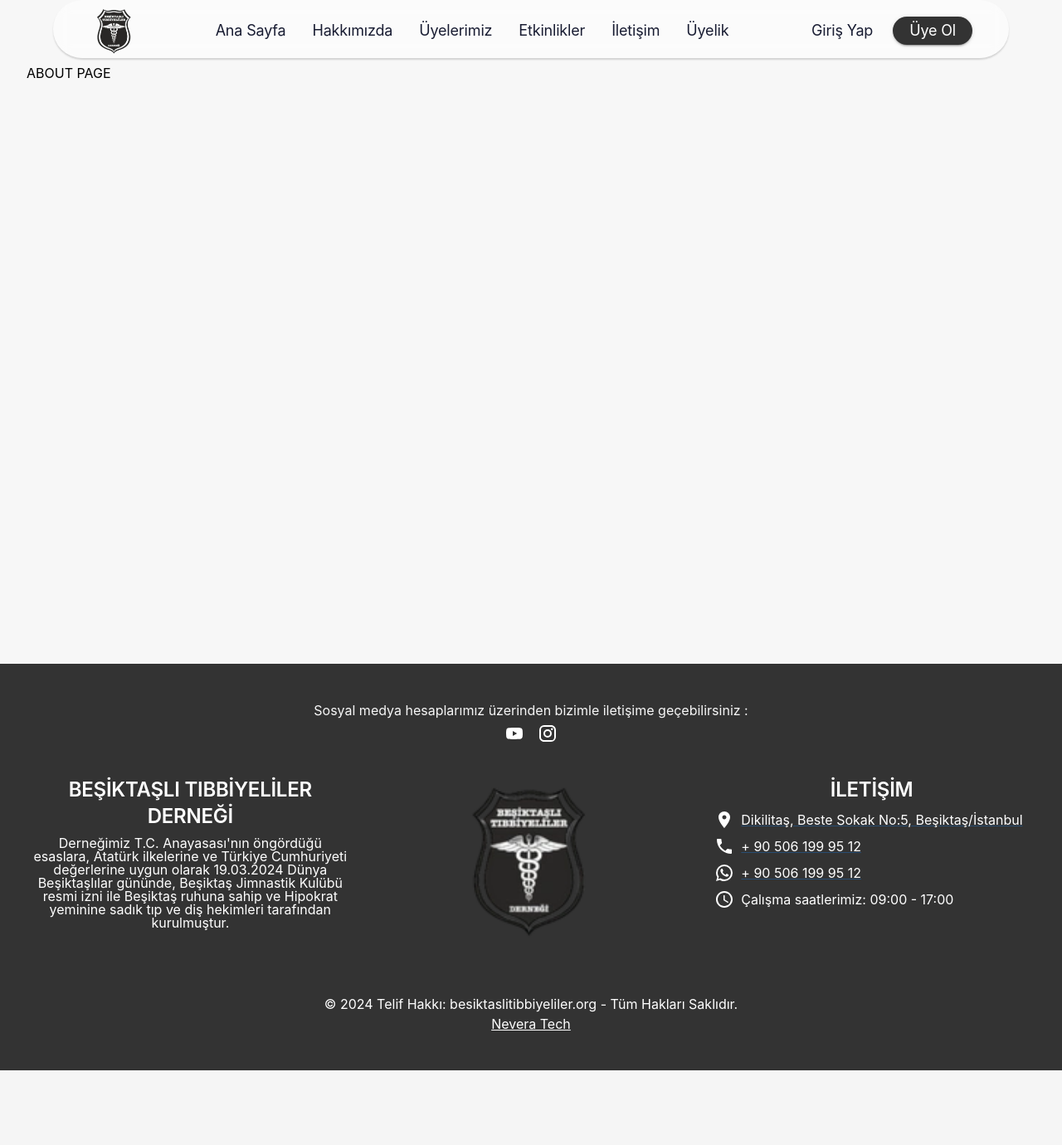
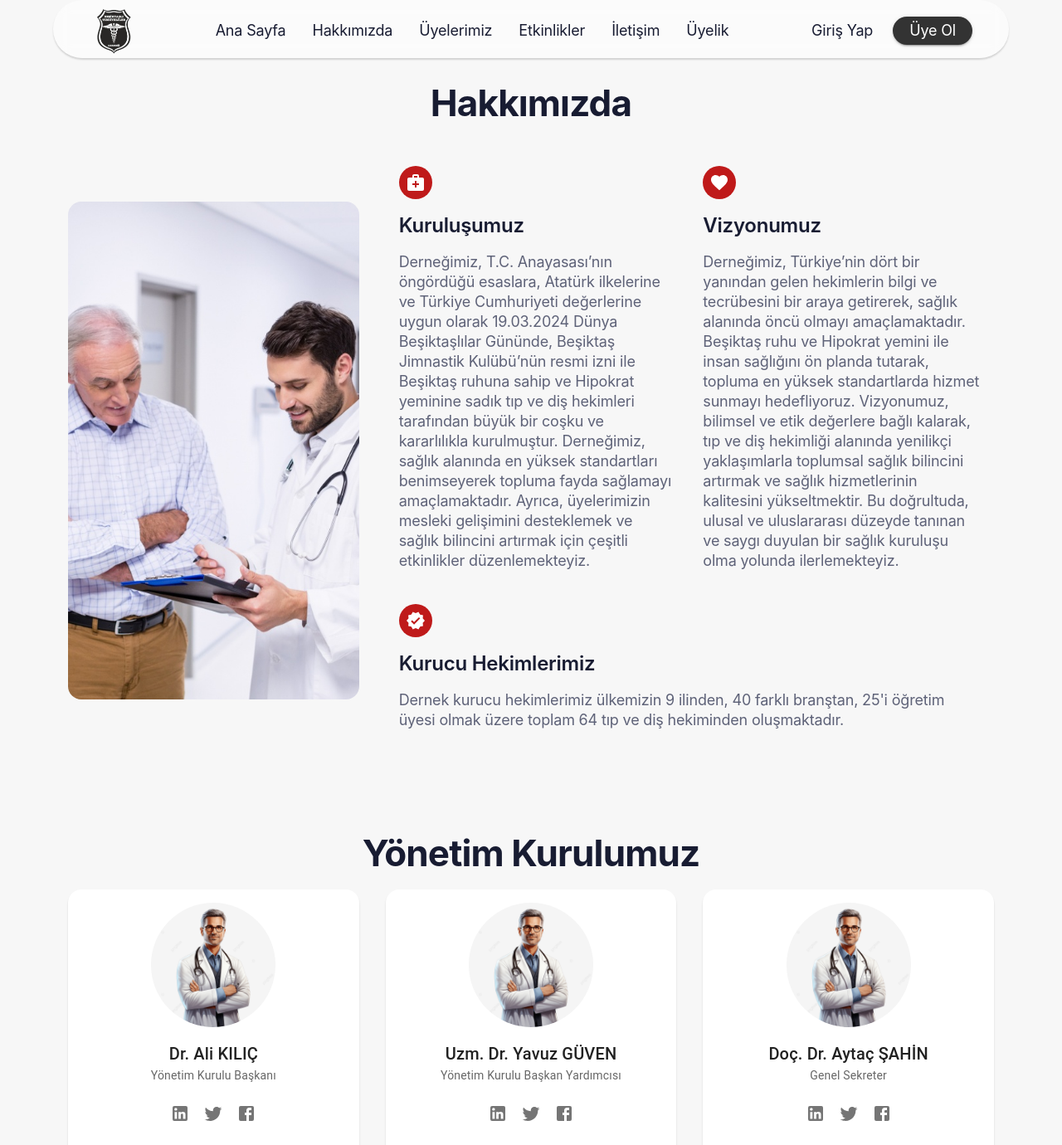
Before and after one commit to berkantkarakayis/besiktasli-doktorlar-dernegi-ui, a React (Create React App) app: page /about in a window 1280 px wide. Shown: the top 1380 px of the page at 83% size. Before the commit the page ends 1290 px from the top, so only its background shows below. Built offline with nearby package versions, Linux system fonts and the light colour scheme.

Commit message:
Update styles and dependencies, and add board of directors data in Data.tsx

```diff
--- a/src/assets/sass/base/_base.scss
+++ b/src/assets/sass/base/_base.scss
@@ -6,8 +6,8 @@
   margin-left: auto;
   overflow-x: hidden;
   overflow-y: hidden;
-  height: 100vh;
-  padding: 0 32px;
+  height: 100%;
+  padding: 0 32px 100px 32px;
 }
 
 input[type="date"]::-webkit-inner-spin-button,
--- a/src/assets/sass/main.scss
+++ b/src/assets/sass/main.scss
@@ -10,6 +10,7 @@
   --black-color: #000000;
   --black-primary: #333;
   --gray-color: #7e8299;
+  --gray-primary: #5e6278;
   --bg-color: #f7f7f7;
 }
 // Base styles
--- a/src/data/Data.tsx
+++ b/src/data/Data.tsx
@@ -1,6 +1,7 @@
 import Event1 from "../assets/images/event1.webp";
 import Event2 from "../assets/images/event2.webp";
 import Event3 from "../assets/images/event3.webp";
+import Doctor3 from "../assets/images/doctor3.png";
 
 export const events = [
   {
@@ -354,3 +355,41 @@
     img: "/path/to/image25.jpg",
   },
 ];
+
+export const boardOfDirectors = [
+  {
+    name: "Dr. Ali KILIÇ",
+    position: "Yönetim Kurulu Başkanı",
+    image: Doctor3,
+  },
+  {
+    name: "Uzm. Dr. Yavuz GÜVEN",
+    position: "Yönetim Kurulu Başkan Yardımcısı",
+    image: Doctor3,
+  },
+  {
+    name: "Doç. Dr. Aytaç ŞAHİN",
+    position: "Genel Sekreter",
+    image: Doctor3,
+  },
+  {
+    name: "Uzm. Dr. Mehmet AYDOĞAN",
+    position: "Yönetim Kurulu Üyesi",
+    image: Doctor3,
+  },
+  {
+    name: "Uzm. Dr. Mahmut SERT",
+    position: "Yönetim Kurulu Üyesi",
+    image: Doctor3,
+  },
+  {
+    name: "Prof. Dr. Salih BOĞA",
+    position: "Yönetim Kurulu Üyesi",
+    image: Doctor3,
+  },
+  {
+    name: "Prof. Dr. Abdullah Emre YILDIRIM",
+    position: "Yönetim Kurulu Üyesi",
+    image: Doctor3,
+  },
+];
--- a/src/views/public/site/about/index.tsx
+++ b/src/views/public/site/about/index.tsx
@@ -1,11 +1,213 @@
-import React, { useState } from "react";
+import React from "react";
+import {
+  Box,
+  Typography,
+  Grid,
+  Card,
+  CardContent,
+  Avatar,
+  Stack,
+  IconButton,
+} from "@mui/material";
+import { styled } from "@mui/system";
+import MedicalServicesIcon from "@mui/icons-material/MedicalServices";
+import VerifiedIcon from "@mui/icons-material/Verified";
+import FavoriteIcon from "@mui/icons-material/Favorite";
+import LinkedInIcon from "@mui/icons-material/LinkedIn";
+import TwitterIcon from "@mui/icons-material/Twitter";
+import FacebookIcon from "@mui/icons-material/Facebook";
+import doctorImage from "../../../../assets/images/aboutpagephoto.jpeg";
+import { boardOfDirectors } from "../../../../data/Data";
 
-function About() {
+const TitleSection = styled(Box)(({ theme }) => ({
+  textAlign: "center",
+  padding: theme.spacing(2, 2),
+}));
+
+const IconBox = styled(Box)(({ theme }) => ({
+  backgroundColor: "var(--red-primary)",
+  borderRadius: "50%",
+  padding: theme.spacing(1),
+  display: "flex",
+  alignItems: "center",
+  justifyContent: "center",
+  color: "#fff",
+}));
+
+const DoctorCard = styled(Card)(({ theme }) => ({
+  textAlign: "center",
+  padding: theme.spacing(2),
+  borderRadius: "16px",
+  boxShadow: "0px 2px 2px rgba(0, 0, 0, 0.15)",
+  transition: "transform 0.3s, box-shadow 0.3s",
+  "&:hover": {
+    transform: "scale(1.05)",
+    boxShadow: "0px 4px 8px rgba(0, 0, 0, 0.3)",
+  },
+}));
+
+const About = () => {
   return (
-    <section id="about" style={{ backgroundColor: "#f7f7f7", height: "100vh" }}>
-      <div className="container">ABOUT PAGE</div>
+    <section
+      id="about"
+      style={{
+        backgroundColor: "var(--bg-color)",
+        height: "100%",
+        paddingBottom: "100px",
+        paddingLeft: "50px",
+        paddingRight: "50px",
+      }}
+    >
+      <div className="container">
+        <TitleSection>
+          <span className="H-44-56-700">Hakkımızda</span>
+        </TitleSection>
+
+        <Grid container spacing={4} alignItems="center" pt={2}>
+          <Grid item xs={12} md={4}>
+            <img
+              src={doctorImage}
+              alt="Doctor"
+              style={{
+                height: "600px",
+                objectFit: "cover",
+                width: "100%",
+                borderRadius: "16px",
+              }}
+            />
+          </Grid>
+          <Grid item xs={12} md={8}>
+            <Grid container>
+              <Grid item xs={12} sm={6}>
+                <Card
+                  elevation={0}
+                  sx={{ height: "100%", backgroundColor: "transparent" }}
+                >
+                  <CardContent>
+                    <Stack spacing={2} alignItems="flex-start">
+                      <IconBox>
+                        <MedicalServicesIcon />
+                      </IconBox>
+                      <span className="H-24">Kuruluşumuz</span>
+
+                      <span
+                        className="B-18"
+                        style={{ color: "var(--gray-primary)" }}
+                      >
+                        Derneğimiz, T.C. Anayasası’nın öngördüğü esaslara,
+                        Atatürk ilkelerine ve Türkiye Cumhuriyeti değerlerine
+                        uygun olarak 19.03.2024 Dünya Beşiktaşlılar Gününde,
+                        Beşiktaş Jimnastik Kulübü’nün resmi izni ile Beşiktaş
+                        ruhuna sahip ve Hipokrat yeminine sadık tıp ve diş
+                        hekimleri tarafından büyük bir coşku ve kararlılıkla
+                        kurulmuştur. Derneğimiz, sağlık alanında en yüksek
+                        standartları benimseyerek topluma fayda sağlamayı
+                        amaçlamaktadır. Ayrıca, üyelerimizin mesleki gelişimini
+                        desteklemek ve sağlık bilincini artırmak için çeşitli
+                        etkinlikler düzenlemekteyiz.
+                      </span>
+                    </Stack>
+                  </CardContent>
+                </Card>
+              </Grid>
+              <Grid item xs={12} sm={6}>
+                <Card
+                  elevation={0}
+                  sx={{ height: "100%", backgroundColor: "transparent" }}
+                >
+                  <CardContent>
+                    <Stack spacing={2} alignItems="flex-start">
+                      <IconBox>
+                        <FavoriteIcon />
+                      </IconBox>
+                      <span className="H-24">Vizyonumuz</span>
+
+                      <span
+                        className="B-18"
+                        style={{ color: "var(--gray-primary)" }}
+                      >
+                        {" "}
+                        Derneğimiz, Türkiye’nin dört bir yanından gelen
+                        hekimlerin bilgi ve tecrübesini bir araya getirerek,
+                        sağlık alanında öncü olmayı amaçlamaktadır. Beşiktaş
+                        ruhu ve Hipokrat yemini ile insan sağlığını ön planda
+                        tutarak, topluma en yüksek standartlarda hizmet sunmayı
+                        hedefliyoruz. Vizyonumuz, bilimsel ve etik değerlere
+                        bağlı kalarak, tıp ve diş hekimliği alanında yenilikçi
+                        yaklaşımlarla toplumsal sağlık bilincini artırmak ve
+                        sağlık hizmetlerinin kalitesini yükseltmektir. Bu
+                        doğrultuda, ulusal ve uluslararası düzeyde tanınan ve
+                        saygı duyulan bir sağlık kuruluşu olma yolunda
+                        ilerlemekteyiz.
+                      </span>
+                    </Stack>
+                  </CardContent>
+                </Card>
+              </Grid>
+              <Grid item xs={12} sm={12}>
+                <Card
+                  elevation={0}
+                  sx={{ height: "100%", backgroundColor: "transparent" }}
+                >
+                  <CardContent>
+                    <Stack spacing={2} alignItems="flex-start">
+                      <IconBox>
+                        <VerifiedIcon />
+                      </IconBox>
+                      <span className="H-24">Kurucu Hekimlerimiz</span>
+                      <span
+                        className="B-18"
+                        style={{ color: "var(--gray-primary)" }}
+                      >
+                        Dernek kurucu hekimlerimiz ülkemizin 9 ilinden, 40
+                        farklı branştan, 25'i öğretim üyesi olmak üzere toplam
+                        64 tıp ve diş hekiminden oluşmaktadır.
+                      </span>
+                    </Stack>
+                  </CardContent>
+                </Card>
+              </Grid>
+            </Grid>
+          </Grid>
+        </Grid>
+
+        <TitleSection mt={10}>
+          <span className="H-44-56-700">Yönetim Kurulumuz</span>
+        </TitleSection>
+
+        <Grid container spacing={4}>
+          {boardOfDirectors.map((boardOfDirectors, index) => (
+            <Grid item xs={12} sm={6} md={4} key={index}>
+              <DoctorCard>
+                <Avatar
+                  alt={boardOfDirectors.name}
+                  src={boardOfDirectors.image}
+                  sx={{ width: 150, height: 150, margin: "0 auto" }}
+                />
+                <CardContent>
+                  <Typography variant="h6">{boardOfDirectors.name}</Typography>
+                  <Typography variant="body2" color="textSecondary">
+                    {boardOfDirectors.position}
+                  </Typography>
+                  <Box mt={2}>
+                    <IconButton>
+                      <LinkedInIcon />
+                    </IconButton>
+                    <IconButton>
+                      <TwitterIcon />
+                    </IconButton>
+                    <IconButton>
+                      <FacebookIcon />
+                    </IconButton>
+                  </Box>
+                </CardContent>
+              </DoctorCard>
+            </Grid>
+          ))}
+        </Grid>
+      </div>
     </section>
   );
-}
+};
 
 export default About;
--- a/src/views/public/site/home/components/AboutSection.tsx
+++ b/src/views/public/site/home/components/AboutSection.tsx
@@ -70,7 +70,7 @@
 
   return (
     <section
-      id="about"
+      id="about-section"
       style={{ backgroundColor: "var(--bg-color)", height: "100vh" }}
     >
       <div className="container">
--- a/src/views/public/site/home/components/EventsSection.tsx
+++ b/src/views/public/site/home/components/EventsSection.tsx
@@ -81,7 +81,7 @@
   return (
     <section
       id="events"
-      style={{ backgroundColor: "var(--bg-color)", height: "100%" }}
+      style={{ backgroundColor: "var(--bg-color)", height: "100vh" }}
     >
       <div className="container">
         <TitleSection>
--- a/src/views/public/site/home/components/MembersSection.tsx
+++ b/src/views/public/site/home/components/MembersSection.tsx
@@ -33,7 +33,7 @@
   return (
     <section
       id="members"
-      style={{ backgroundColor: "var(--bg-color)", height: "100%" }}
+      style={{ backgroundColor: "var(--bg-color)", height: "100vh" }}
     >
       <div className="container">
         <TitleSection>
```
Also changed, not shown: src/assets/images/aboutpagephoto.jpeg (added).
